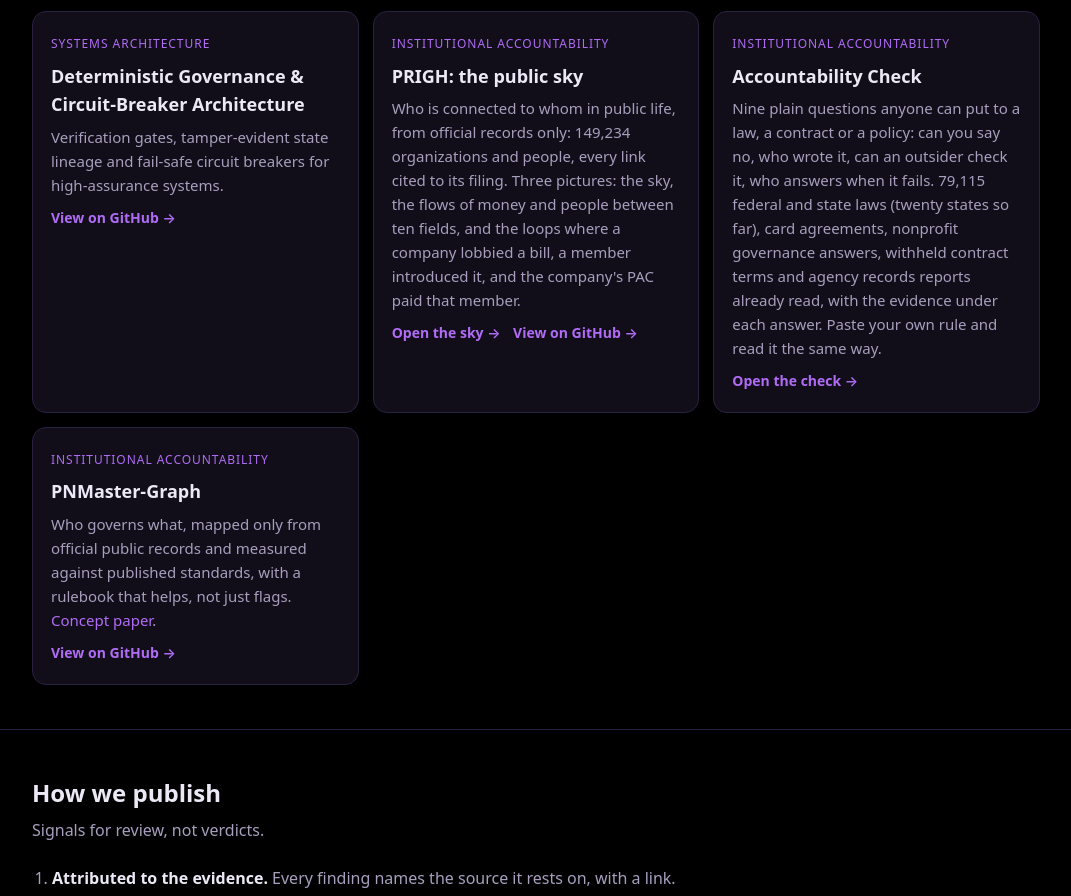
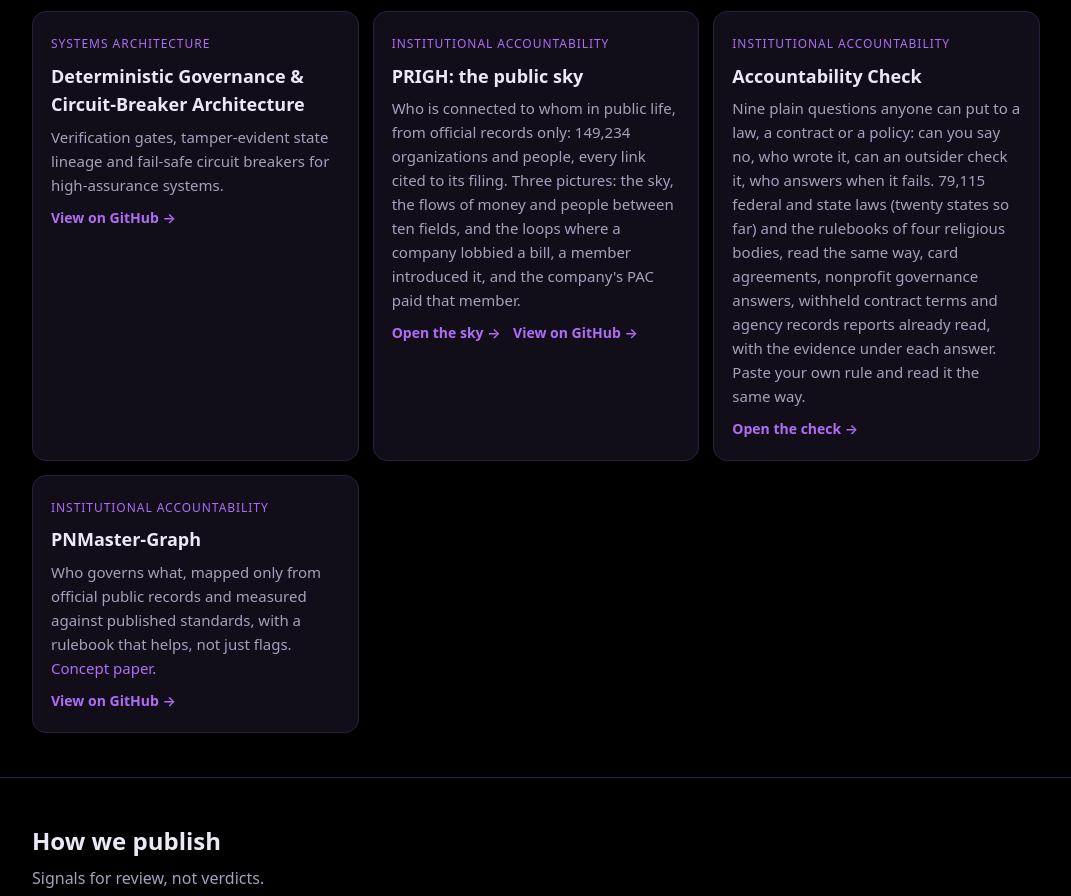
Before and after one commit to PriorityNexusLLC/PriorityNexusLLC.github.io, a plain HTML site: page index.html in a window 1280 px wide. Shown: the part 2310-3206 px from the top of the page, without its empty margins (104-1175 px from the left). Drawn offline with Linux system fonts and the light colour scheme.

Commit message:
Check card: rulebooks of four religious bodies
Co-Authored-By: Claude Fable 5.1 <noreply@anthropic.com>

```diff
--- a/index.html
+++ b/index.html
@@ -92,7 +92,7 @@
     <div class="card"><span class="tag">Biological research</span><h3>Prion Research Notes</h3><p>A 35-section reference on prion biology, every claim checked against the paper it came from. Public summary; full notes shared by invitation.</p><a class="more" href="https://github.com/PriorityNexusLLC/Prion-Protien-Research">Read the summary →</a></div>
     <div class="card"><span class="tag">Systems architecture</span><h3>Deterministic Governance &amp; Circuit-Breaker Architecture</h3><p>Verification gates, tamper-evident state lineage and fail-safe circuit breakers for high-assurance systems.</p><a class="more" href="https://github.com/PriorityNexusLLC/Deterministic-Governance-Circuit-Breaker-Architecture">View on GitHub →</a></div>
     <div class="card"><span class="tag">Institutional accountability</span><h3>PRIGH: the public sky</h3><p>Who is connected to whom in public life, from official records only: 149,234 organizations and people, every link cited to its filing. Three pictures: the sky, the flows of money and people between ten fields, and the loops where a company lobbied a bill, a member introduced it, and the company's PAC paid that member.</p><a class="more" href="https://prioritynexusllc.github.io/PRIGH-Sky/">Open the sky →</a> &nbsp; <a class="more" href="https://github.com/PriorityNexusLLC/PRIGH-Sky">View on GitHub →</a></div>
-    <div class="card"><span class="tag">Institutional accountability</span><h3>Accountability Check</h3><p>Nine plain questions anyone can put to a law, a contract or a policy: can you say no, who wrote it, can an outsider check it, who answers when it fails. 79,115 federal and state laws (twenty states so far), card agreements, nonprofit governance answers, withheld contract terms and agency records reports already read, with the evidence under each answer. Paste your own rule and read it the same way.</p><a class="more" href="https://prioritynexusllc.github.io/PRIGH-Sky/check/">Open the check →</a></div>
+    <div class="card"><span class="tag">Institutional accountability</span><h3>Accountability Check</h3><p>Nine plain questions anyone can put to a law, a contract or a policy: can you say no, who wrote it, can an outsider check it, who answers when it fails. 79,115 federal and state laws (twenty states so far) and the rulebooks of four religious bodies, read the same way, card agreements, nonprofit governance answers, withheld contract terms and agency records reports already read, with the evidence under each answer. Paste your own rule and read it the same way.</p><a class="more" href="https://prioritynexusllc.github.io/PRIGH-Sky/check/">Open the check →</a></div>
     <div class="card"><span class="tag">Institutional accountability</span><h3>PNMaster-Graph</h3><p>Who governs what, mapped only from official public records and measured against published standards, with a rulebook that helps, not just flags. <a href="https://github.com/PriorityNexusLLC/PNMaster-Graph/blob/main/docs/concept-paper.md">Concept paper</a>.</p><a class="more" href="https://github.com/PriorityNexusLLC/PNMaster-Graph">View on GitHub →</a></div>
   </div>
 </div></section>
```
